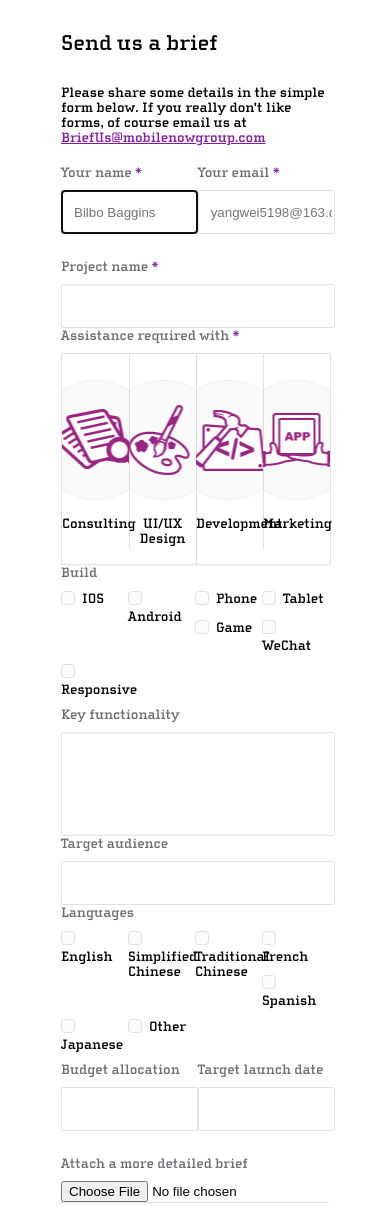
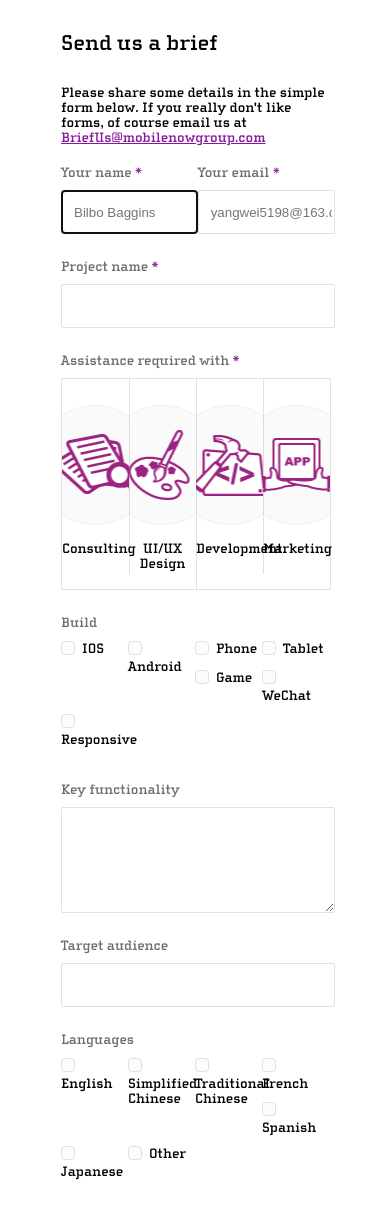
Before and after one commit to Vivi-wu/Vivi-wu.github.io, a plain HTML site: page index.html in a window 390 px wide. Shown: the top 1206 px of the page. Drawn offline with Linux system fonts and the light colour scheme.

Commit message:
fix wrong textarea tag and .unit's margin override .bf-group on small screen

```diff
--- a/index.html
+++ b/index.html
@@ -82,13 +82,13 @@
     </div>
   </div>
 
-  <div class="bf-group unit alpha">
-    <label for="kfunction">Key functionality</label>
-    <input type="textarea" name="kfunction" id="kfunction" class="form-control">
+  <div class="bf-group">
+    <span class="chkbx-label">Key functionality</span>
+    <textarea name="kfunction" class="form-control" rows="4"></textarea>
   </div>
   <div class="bf-group unit alpha">
     <label for="trgtuser">Target audience</label>
-    <input type="textarea" name="trgtuser" id="trgtuser" class="form-control">
+    <input type="text" name="trgtuser" id="trgtuser" class="form-control">
   </div>
 
   <span class="chkbx-label">Languages</span>
--- a/stylesheet.css
+++ b/stylesheet.css
@@ -27,7 +27,7 @@ a {color: #8718a0;}
 #brief-form .av_one_fourth {float: left;}
 
 /* input field of breif form */
-.bf-group {margin-bottom: 25px;}
+.bf-group {margin-bottom: 25px !important;}
 .bf-group .form-control {
   display: block;
   width: 100%;
@@ -36,6 +36,7 @@ a {color: #8718a0;}
   border-radius: 2px;
   text-indent: 10px;
 }
+.bf-group textarea {height: 100px !important;}
 .bf-group>label, .chkbx-label {
   display: inline-block;
   margin-bottom: 10px;
@@ -100,8 +101,6 @@ a {color: #8718a0;}
     background: url("images/checked_tickbox.png") no-repeat;
 }
 
-#kfunction {height: 100px;}
-
 .bf-container hr {
   clear: left;
   border-bottom: none;
```
